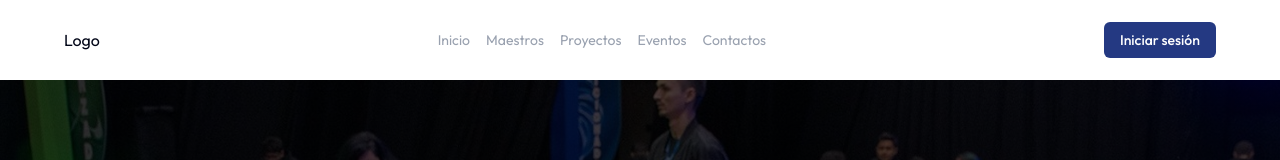
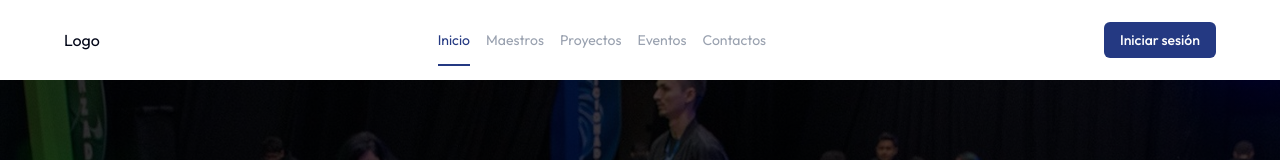
Before and after one commit to vanessamoralesm/front_unan, a React (Vite) app: page / in a window 1280 px wide. Shown: the top 160 px of the page. Built offline with nearby package versions, Linux system fonts and the light colour scheme.

Commit message:
efecto hover y active and los links del header

```diff
--- a/src/components/landing/Header.tsx
+++ b/src/components/landing/Header.tsx
@@ -1,14 +1,18 @@
 import { linksHeader } from "@/lib/utils";
 import Container from "../Container";
 import { Button } from "../ui/button";
-import { Link } from 'react-router-dom'
+import { Link, useLocation } from 'react-router-dom'
 
 export default function Header() {
+
+  const { pathname } = useLocation()
+
+
   return (
     <header className="bg-white">
       <Container>
         <div className="h-20 flex items-center justify-between gap-4">
-          <Link to={'#'}>
+          <Link to={'/'}>
             Logo
           </Link>
           <nav>
@@ -16,7 +20,7 @@ export default function Header() {
                 {
                   linksHeader.map((link, index) => (
                     <li key={index}>
-                        <Link className="text-gray-400 transition-colors duration-300 hover:text-blue-primary" to={link.href}>{link.name}</Link>
+                        <Link className={`header-link text-gray-400 transition-colors duration-300 hover:text-blue-primary inline-block py-4 ${pathname === link.href ? 'active' : ''} `} to={link.href}>{link.name}</Link>
                     </li>
                   ))
                 }
--- a/src/index.css
+++ b/src/index.css
@@ -162,3 +162,34 @@
   color: white;
   background: linear-gradient( rgba(0, 0, 0, 0.5),rgba(0, 0, 0, 0.5)) ,url('./assets/img/scroll/hero.png');
 }
+
+.header-link{
+  position: relative;
+}
+
+.header-link::after{
+  content: '';
+  position: absolute;
+  bottom: 0;
+  left: 0;
+  width: 100%;
+  height: 2px;
+  background-color: var(--color-blue-primary);
+  transform: scaleX(0);
+  transform-origin: bottom right;
+  transition: transform 0.3s ease-in-out;
+}
+
+.header-link:hover::after{
+  transform: scaleX(1);
+  transform-origin: bottom left;
+}
+
+.header-link.active::after{
+  transform: scaleX(1);
+  transform-origin: bottom left;
+}
+
+.header-link.active{
+  color: var(--color-blue-primary);
+}
--- a/src/lib/utils.ts
+++ b/src/lib/utils.ts
@@ -7,9 +7,9 @@ export function cn(...inputs: ClassValue[]) {
 
 
 export const linksHeader = [
-  { name: 'Inicio', href: '#' },
-  { name: 'Maestros', href: '#' },
-  { name: 'Proyectos', href: '#' },
-  { name: 'Eventos', href: '#' },
-  { name: 'Contactos', href: '#' },
+  { name: 'Inicio', href: '/' },
+  { name: 'Maestros', href: '/maestros' },
+  { name: 'Proyectos', href: '/proyectos' },
+  { name: 'Eventos', href: '/eventos' },
+  { name: 'Contactos', href: '/contactos' },
 ]
```
